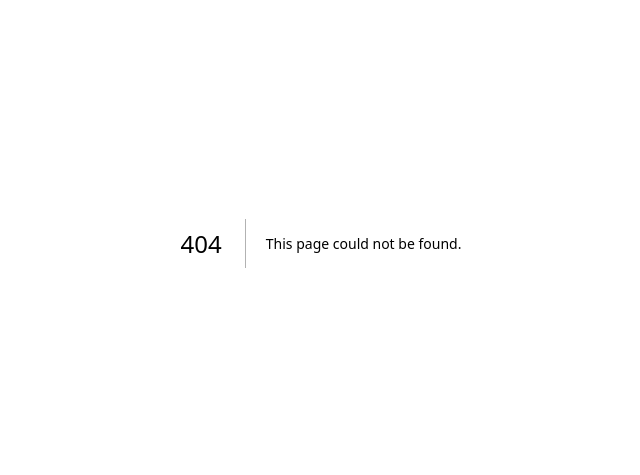
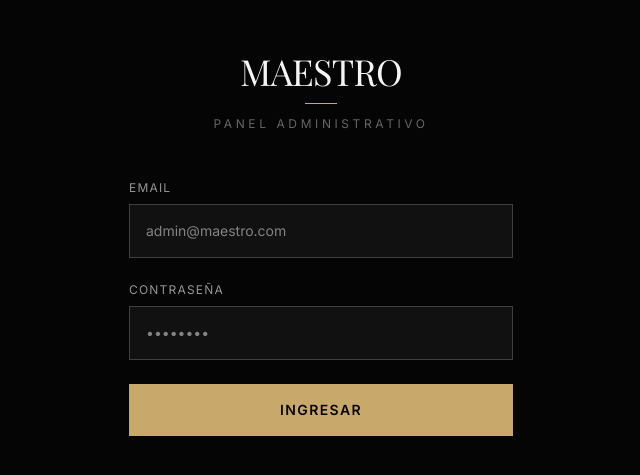
Before and after one commit to castellanosdavidson-web/maestro-luxury-denim, a Next.js app: page /admin/login in a window 1280 px wide. Before the commit this address had no page. Shown: the part 157-632 px from the top of the page, without its empty margins (319-959 px from the left). Built offline with nearby package versions, Linux system fonts and the light colour scheme; no server answers; a web font is replaced by a local one.

Commit message:
feat: admin authentication with Supabase Auth - login page, middleware, logout

```diff
--- a/package.json
+++ b/package.json
@@ -9,6 +9,7 @@
     "lint": "eslint"
   },
   "dependencies": {
+    "@supabase/ssr": "^0.10.3",
     "@supabase/supabase-js": "^2.105.4",
     "clsx": "^2.1.1",
     "framer-motion": "^12.38.0",
--- a/src/app/admin/layout.tsx
+++ b/src/app/admin/layout.tsx
@@ -1,13 +1,34 @@
+"use client";
+
 import Link from "next/link";
+import { useRouter, usePathname } from "next/navigation";
 import { LayoutDashboard, Package, Tag, Settings, LogOut } from "lucide-react";
+import { createClient } from "@supabase/supabase-js";
+
+const supabase = createClient(
+  process.env.NEXT_PUBLIC_SUPABASE_URL!,
+  process.env.NEXT_PUBLIC_SUPABASE_ANON_KEY!
+);
 
 export default function AdminLayout({ children }: { children: React.ReactNode }) {
+  const router   = useRouter();
+  const pathname = usePathname();
+
   const navItems = [
-    { name: "Dashboard", href: "/admin", icon: LayoutDashboard },
-    { name: "Productos", href: "/admin/products", icon: Package },
-    { name: "Categorías", href: "/admin/categories", icon: Tag },
-    { name: "Configuración", href: "/admin/settings", icon: Settings },
+    { name: "Dashboard",     href: "/admin",            icon: LayoutDashboard },
+    { name: "Productos",     href: "/admin/products",   icon: Package },
+    { name: "Categorías",    href: "/admin/categories", icon: Tag },
+    { name: "Configuración", href: "/admin/settings",   icon: Settings },
   ];
+
+  const handleLogout = async () => {
+    await supabase.auth.signOut();
+    router.push("/admin/login");
+    router.refresh();
+  };
+
+  // No mostrar el layout en la página de login
+  if (pathname === "/admin/login") return <>{children}</>;
 
   return (
     <div className="min-h-screen bg-maestro-carbon flex font-sans">
@@ -24,7 +45,11 @@ export default function AdminLayout({ children }: { children: React.ReactNode })
             <Link
               key={item.name}
               href={item.href}
-              className="flex items-center gap-3 px-4 py-3 text-sm tracking-widest uppercase text-maestro-bone/60 hover:text-maestro-bone hover:bg-maestro-bone/5 rounded-sm transition-colors"
+              className={`flex items-center gap-3 px-4 py-3 text-sm tracking-widest uppercase rounded-sm transition-colors ${
+                pathname === item.href
+                  ? "text-maestro-bone bg-maestro-bone/10 border-l-2 border-maestro-gold"
+                  : "text-maestro-bone/60 hover:text-maestro-bone hover:bg-maestro-bone/5"
+              }`}
             >
               <item.icon size={18} />
               {item.name}
@@ -33,7 +58,10 @@ export default function AdminLayout({ children }: { children: React.ReactNode })
         </nav>
 
         <div className="p-4 border-t border-maestro-bone/10">
-          <button className="flex items-center gap-3 px-4 py-3 w-full text-sm tracking-widest uppercase text-maestro-bone/60 hover:text-maestro-gold transition-colors">
+          <button
+            onClick={handleLogout}
+            className="flex items-center gap-3 px-4 py-3 w-full text-sm tracking-widest uppercase text-maestro-bone/60 hover:text-maestro-gold transition-colors"
+          >
             <LogOut size={18} />
             Cerrar Sesión
           </button>
--- /dev/null
+++ b/src/app/admin/login/page.tsx
@@ -0,0 +1,106 @@
+"use client";
+
+import { useState } from "react";
+import { createClient } from "@supabase/supabase-js";
+import { useRouter, useSearchParams } from "next/navigation";
+import { Suspense } from "react";
+
+const supabase = createClient(
+  process.env.NEXT_PUBLIC_SUPABASE_URL!,
+  process.env.NEXT_PUBLIC_SUPABASE_ANON_KEY!
+);
+
+function LoginForm() {
+  const router = useRouter();
+  const searchParams = useSearchParams();
+  const redirectTo = searchParams.get("redirectTo") || "/admin";
+
+  const [email, setEmail]       = useState("");
+  const [password, setPassword] = useState("");
+  const [error, setError]       = useState("");
+  const [loading, setLoading]   = useState(false);
+
+  const handleLogin = async (e: React.FormEvent) => {
+    e.preventDefault();
+    setLoading(true);
+    setError("");
+
+    const { error } = await supabase.auth.signInWithPassword({ email, password });
+
+    if (error) {
+      setError("Credenciales incorrectas. Verifica tu email y contraseña.");
+      setLoading(false);
+    } else {
+      router.push(redirectTo);
+      router.refresh();
+    }
+  };
+
+  return (
+    <div className="min-h-screen bg-maestro-dark flex items-center justify-center px-4">
+      <div className="w-full max-w-sm">
+        {/* Logo */}
+        <div className="text-center mb-12">
+          <h1 className="text-4xl text-editorial text-maestro-bone tracking-[0.3em]">MAESTRO</h1>
+          <div className="w-8 h-[1px] bg-maestro-gold mx-auto mt-3" />
+          <p className="text-maestro-bone/40 text-xs tracking-[0.3em] uppercase mt-3">Panel Administrativo</p>
+        </div>
+
+        {/* Form */}
+        <form onSubmit={handleLogin} className="space-y-6">
+          <div>
+            <label className="block text-xs uppercase tracking-widest text-maestro-bone/60 mb-2">
+              Email
+            </label>
+            <input
+              type="email"
+              value={email}
+              onChange={e => setEmail(e.target.value)}
+              required
+              autoComplete="email"
+              className="w-full bg-maestro-carbon border border-maestro-bone/20 p-4 text-sm text-maestro-bone focus:border-maestro-gold outline-none transition-colors"
+              placeholder="admin@maestro.com"
+            />
+          </div>
+
+          <div>
+            <label className="block text-xs uppercase tracking-widest text-maestro-bone/60 mb-2">
+              Contraseña
+            </label>
+            <input
+              type="password"
+              value={password}
+              onChange={e => setPassword(e.target.value)}
+              required
+              autoComplete="current-password"
+              className="w-full bg-maestro-carbon border border-maestro-bone/20 p-4 text-sm text-maestro-bone focus:border-maestro-gold outline-none transition-colors"
+              placeholder="••••••••"
+            />
+          </div>
+
+          {error && (
+            <p className="text-red-400 text-xs tracking-wide border border-red-400/20 bg-red-400/5 p-3">
+              {error}
+            </p>
+          )}
+
+          <button
+            type="submit"
+            disabled={loading}
+            className="w-full py-4 bg-maestro-gold text-maestro-dark uppercase tracking-widest text-sm font-semibold hover:bg-maestro-bone transition-colors disabled:opacity-50"
+          >
+            {loading ? "Verificando..." : "Ingresar"}
+          </button>
+        </form>
+      </div>
+    </div>
+  );
+}
+
+export default function AdminLogin() {
+  return (
+    <Suspense>
+      <LoginForm />
+    </Suspense>
+  );
+}
--- /dev/null
+++ b/src/middleware.ts
@@ -0,0 +1,42 @@
+import { createServerClient } from '@supabase/ssr';
+import { NextResponse, type NextRequest } from 'next/server';
+
+export async function middleware(request: NextRequest) {
+  const { pathname } = request.nextUrl;
+
+  // Solo proteger rutas /admin (excepto /admin/login)
+  if (!pathname.startsWith('/admin') || pathname === '/admin/login') {
+    return NextResponse.next();
+  }
+
+  const response = NextResponse.next();
+
+  const supabase = createServerClient(
+    process.env.NEXT_PUBLIC_SUPABASE_URL!,
+    process.env.NEXT_PUBLIC_SUPABASE_ANON_KEY!,
+    {
+      cookies: {
+        getAll: () => request.cookies.getAll(),
+        setAll: (cookiesToSet) => {
+          cookiesToSet.forEach(({ name, value, options }) => {
+            response.cookies.set(name, value, options);
+          });
+        },
+      },
+    }
+  );
+
+  const { data: { user } } = await supabase.auth.getUser();
+
+  if (!user) {
+    const loginUrl = new URL('/admin/login', request.url);
+    loginUrl.searchParams.set('redirectTo', pathname);
+    return NextResponse.redirect(loginUrl);
+  }
+
+  return response;
+}
+
+export const config = {
+  matcher: ['/admin/:path*'],
+};
```
Also changed, not shown: 1 other file (tests, documents, lock files or other folders).
